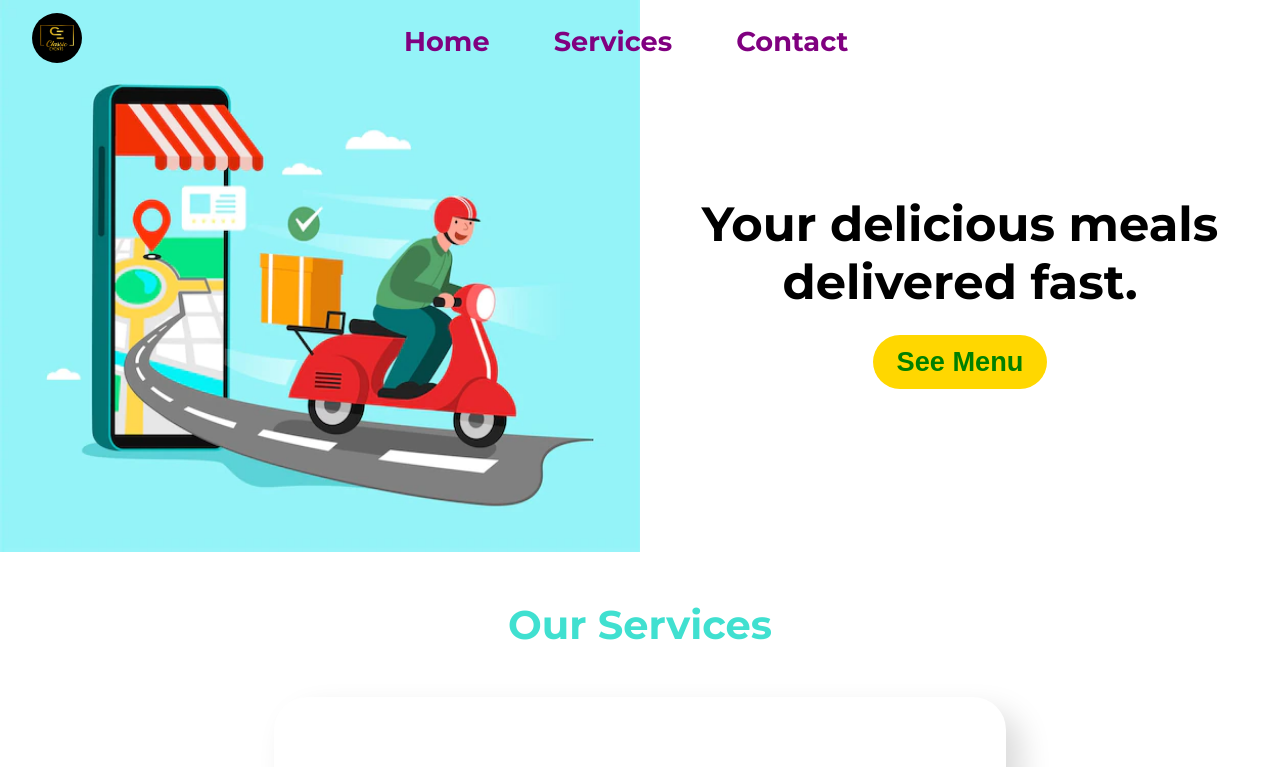
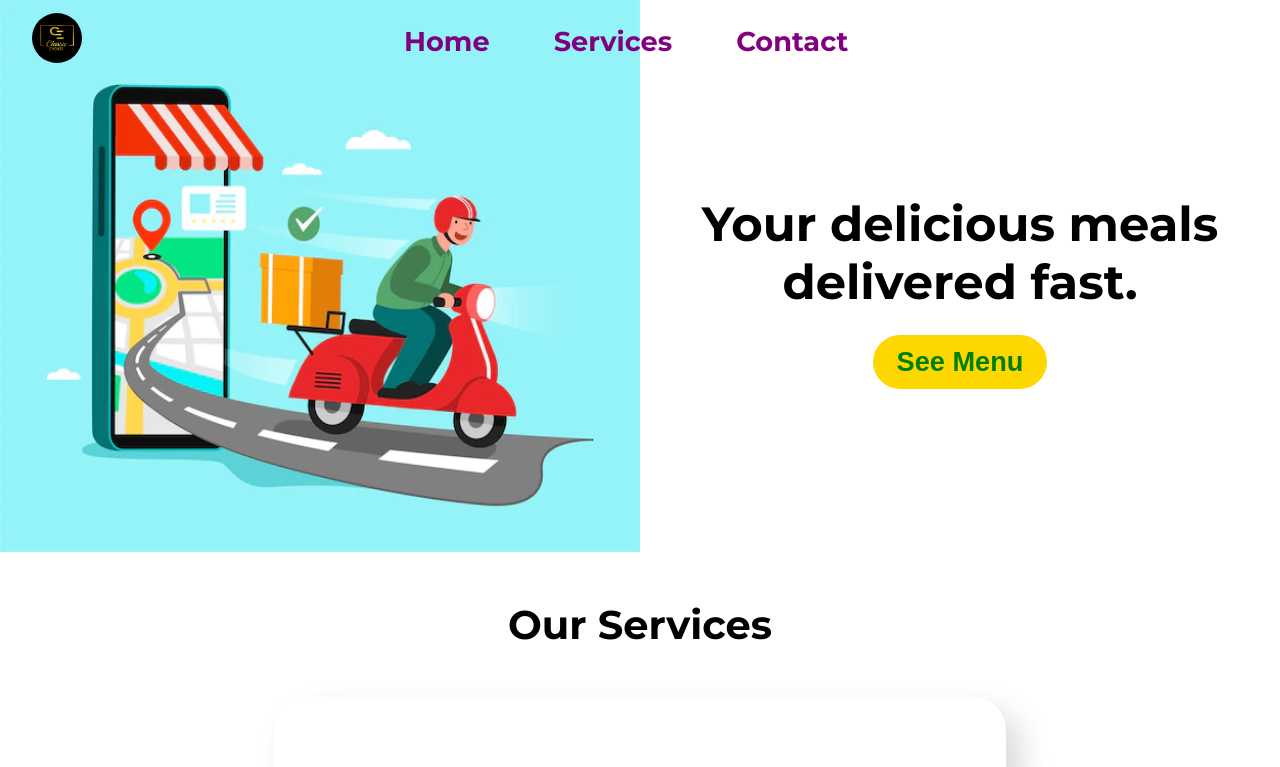
Before and after one commit to vicowiti/classic-website, a Next.js app: page / in a window 1280 px wide. Shown: the top 767 px of the page. Built offline with nearby package versions, Linux system fonts and the light colour scheme.

Commit message:
Final changes

```diff
--- a/styles/Menu.css
+++ b/styles/Menu.css
@@ -52,7 +52,7 @@
   margin-right: 20px;
 }
 
-h2 {
+.menu-item > h2 {
   color: turquoise;
 }
 
```
